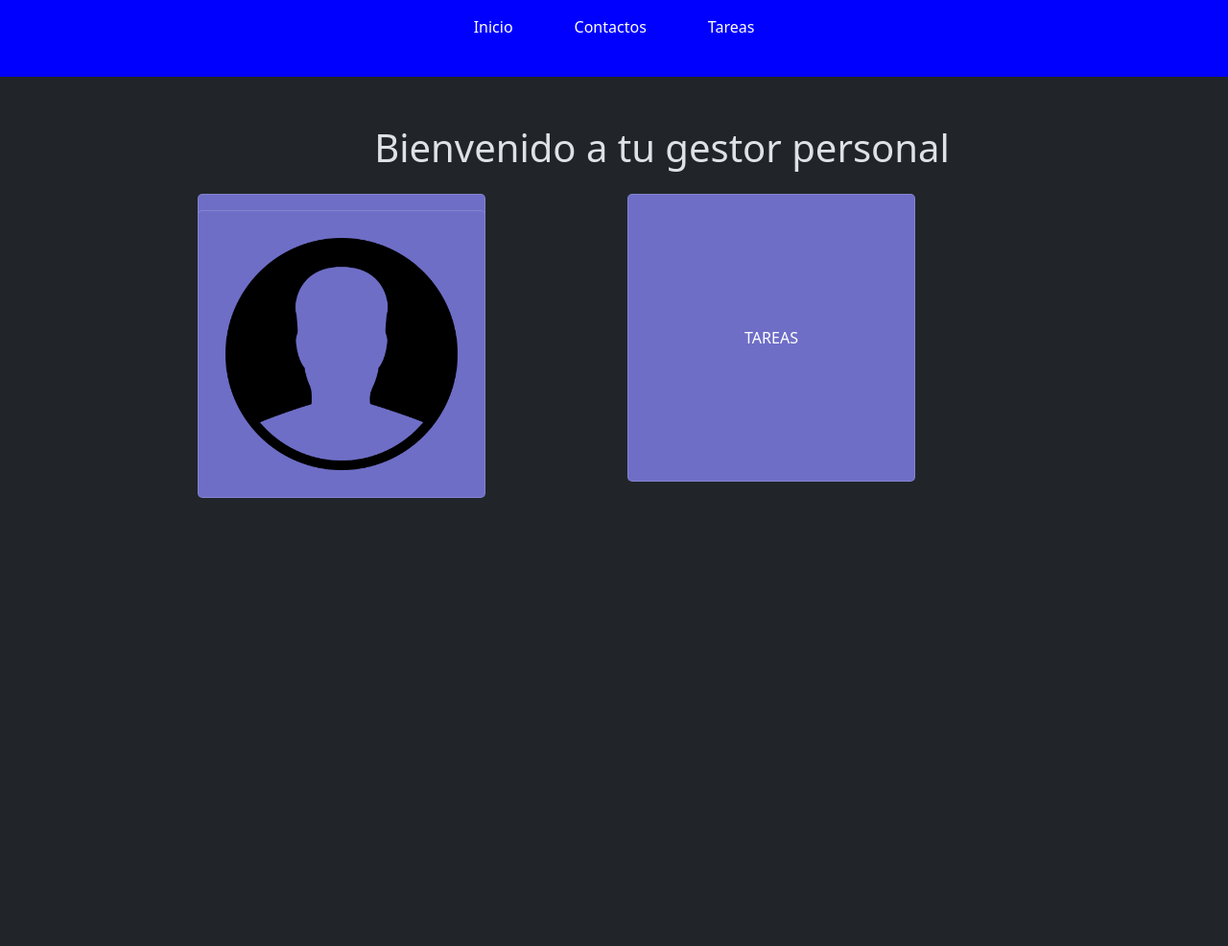
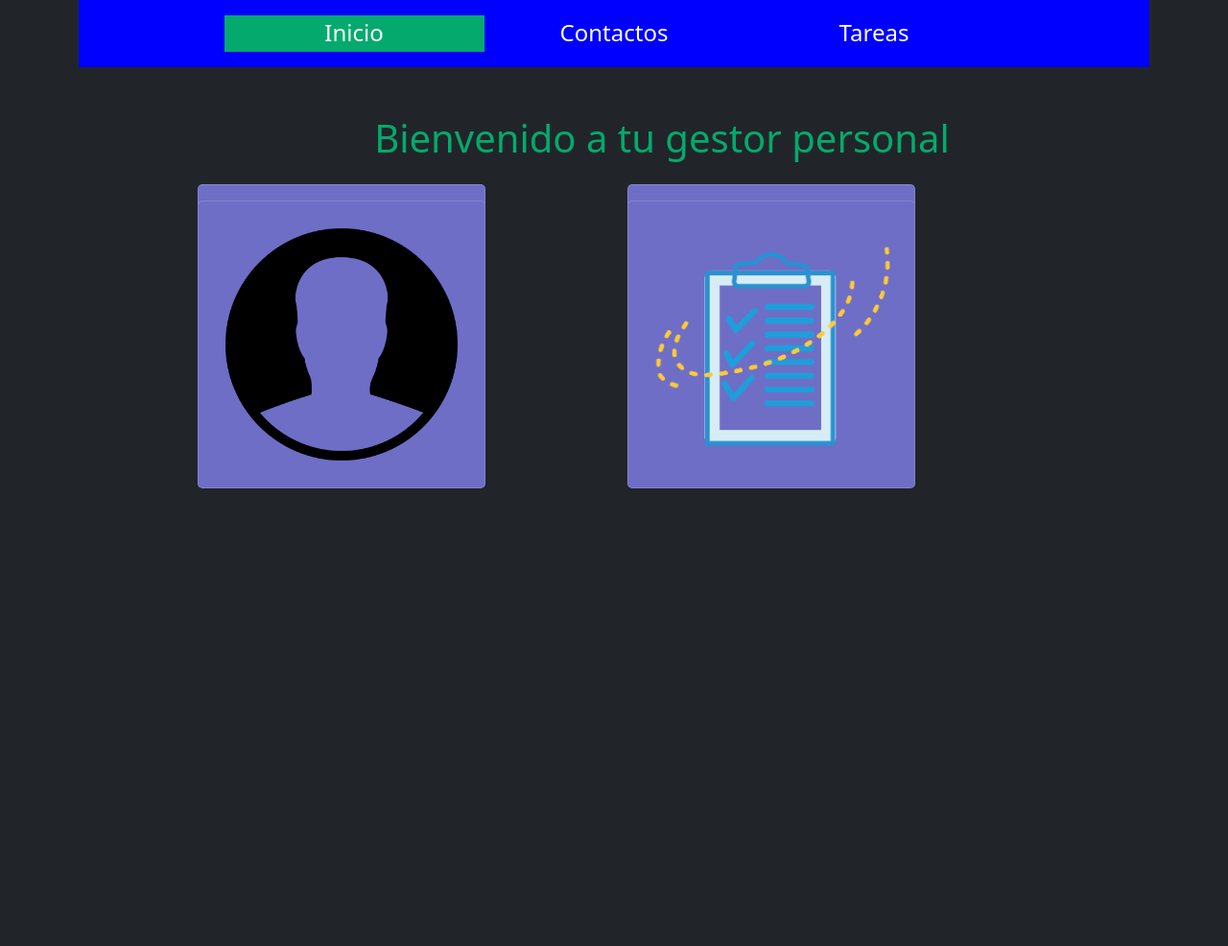
Before and after one commit to FacuUrDev/NotekeeperDjango, a Django app: page / in a window 1280 px wide; the page is wider, and only the part inside the window is pictured. Shown: that part at 96% size. After the commit the page ends 509 px from the top of that part, so only its background shows below. Run offline with Django 4.2, Linux system fonts and the light colour scheme.

Commit message:
modified:   .gitignore 	modified:   agendaDjango/settings.py 	modified:   static/css/style.css 	new file:   static/img/agendaicon.png 	new file:   static/img/notas.png 	modified:   templates/index.html 	modified:   templates/layout/base.html 	modified:   templates/layout/partials/menu.html 	modified:   templates/todo/create.html

```diff
--- a/static/css/style.css
+++ b/static/css/style.css
@@ -19,20 +19,48 @@
 /*barra navegacion*/
 .nav {
     background-color: var(--color-primary);
-    width: 100vw;
-    height: 80px;
+    width: 100%;
+    height: 70px;
     padding: 1rem;
     display: flex;
     justify-content: center;
+    overflow: auto
 }
 
-.nav a{
+
+
+.nav a {
+    float: left;
+    padding: 0 1rem;
+    color: white;
     text-decoration: none;
-    color: white;
-    font-size: 2 rem;
-    margin: 0 1rem;
-    padding: 0 1rem;
+    font-size: 1.5rem;
+    width: 25%; /* Four links of equal widths */
+    text-align: center;
+  }
+
+
+.nav a:hover {
+    background-color: #000;
+  }
+
+.nav a.active {
+    background-color: #04AA6D;
+  }
+
+.nav a.active:hover {
+        background-color: #041610;
 }
+
+@media screen and (max-width: 500px) {
+    .nav a {
+      float: none;
+      display: block;
+      width: 100%;
+      text-align: left;
+    }
+}
+
 
 /*fin barra navegacion*/
 main {
@@ -134,20 +162,21 @@ li.alert-link {
 }
 
 /*INDEX*/
-.saludo{
-
+.saludo  {
     display: flex;
     flex-direction: column;
     justify-content: space-around;
     align-items: center;
+    color: #04AA6D;
 }
+
 .cards{
     width: 70vw;
     height: 100vh;
     display: flex;
     flex-direction: row;
     justify-content: space-around;
-    align-items: left;
+    align-items: flex-start;
     flex-wrap: wrap;
 
 }
--- a/templates/index.html
+++ b/templates/index.html
@@ -3,24 +3,22 @@
 {%block 'title'%} Inicio {%endblock%}
 
 {% block 'content' %}
-<div class="container">
-                <div class="row">
+<div class="container-sm">
+
              <div class="col-sm-12">
                 <h1 class="saludo"> Bienvenido a tu gestor personal </h1>
 
                  <div class="cards">
+
                     <div class="text-center">
                                 <a href="{% url 'contacto' %}"class="card" title="Contactos "> <img src="static\img\pngwing.com.png" class="card" alt="..."> </a>
+                     </div>
 
+                     <a href="{% url 'todo' %}"class="card" title="Tareas "> <img src="static\img\notas.png" class="card" alt="..."></a>
+
+                </div>
             </div>
 
 
-
-                            <a href="{% url 'todo' %}"class="card">TAREAS</a>
-
-                        </div>
-                    </div>
-                 </div>
-
  </div>
 {%endblock%}
--- a/templates/layout/base.html
+++ b/templates/layout/base.html
@@ -6,6 +6,8 @@
     <meta http-equiv="X-UA-Compatible" content="IE=edge">
     <meta name="viewport" content="width=device-width, initial-scale=1.0">
     <title>Gestor personal | {% block 'title' %}{% endblock%} </title>
+    <link rel="shortcut icon" href="static\img\agendaicon.png">
+
     <link href="https://cdn.jsdelivr.net/npm/bootstrap@5.3.0-alpha1/dist/css/bootstrap.min.css" rel="stylesheet" integrity="sha384-GLhlTQ8iRABdZLl6O3oVMWSktQOp6b7In1Zl3/Jr59b6EGGoI1aFkw7cmDA6j6gD" crossorigin="anonymous">
 
     <link rel="stylesheet" href="{% static 'css/style.css' %}">
--- a/templates/layout/partials/menu.html
+++ b/templates/layout/partials/menu.html
@@ -1,6 +1,8 @@
+<div class="container">
 <nav class="nav">
     <a class="nav-link active" aria-current="page" href="{% url 'index' %}">Inicio</a>
     <a class="nav-link" href="{% url 'contacto' %}">Contactos</a>
     <a class="nav-link" href="{% url 'todo' %}">Tareas</a>
 
   </nav>
+</div>
--- a/templates/todo/create.html
+++ b/templates/todo/create.html
@@ -16,6 +16,7 @@
 
 <span class="opc"> <a href="{% url 'todo'%}">Volver atras </a> </span>
 
+<div class="mb-3" >
 <form action="{% url 'todo_create' %}" method="POST">
     {% csrf_token %}
 
@@ -27,5 +28,5 @@
 <input type="submit" value="Enviar " class="btn-send" />
 </div>
 </form>
-
+</div>
 {% endblock  %}
```
Also changed, not shown: agendaDjango/settings.py (+4 -4 lines), static/img/agendaicon.png (added), static/img/notas.png (added), 1 other file. Lines whose indentation alone changed are shown as unchanged.
